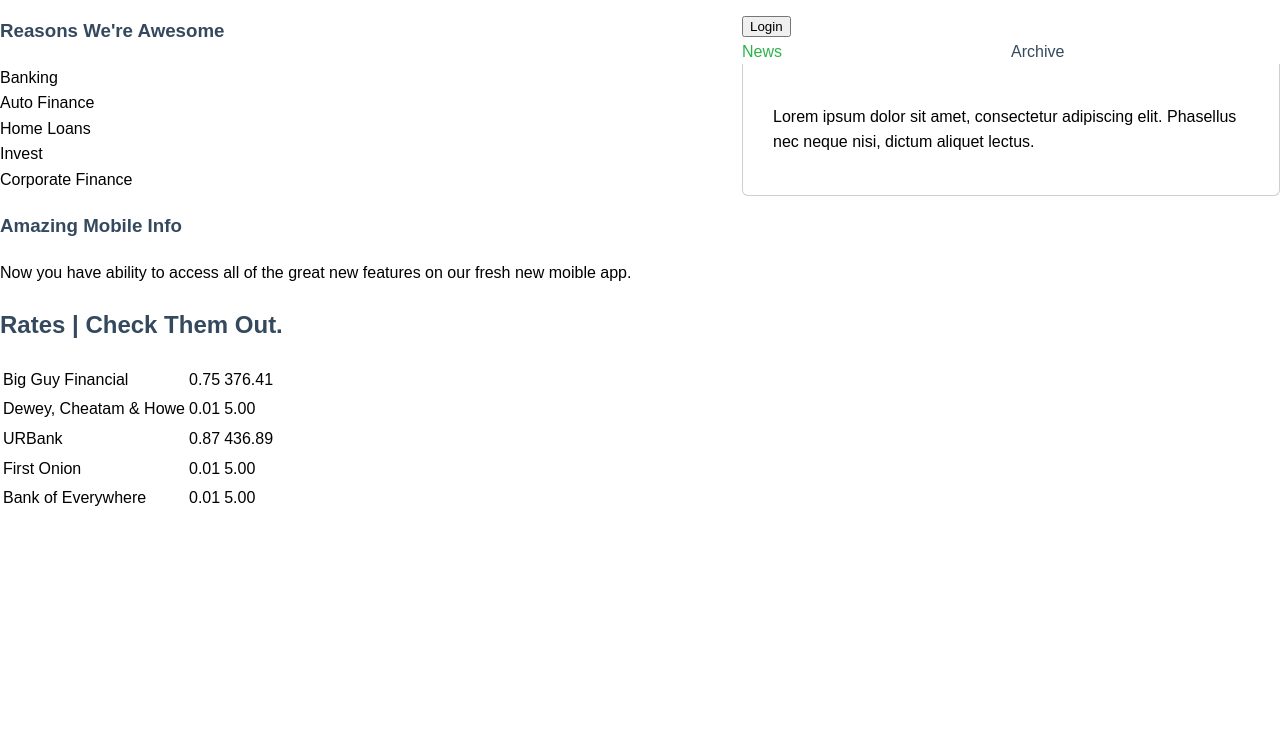
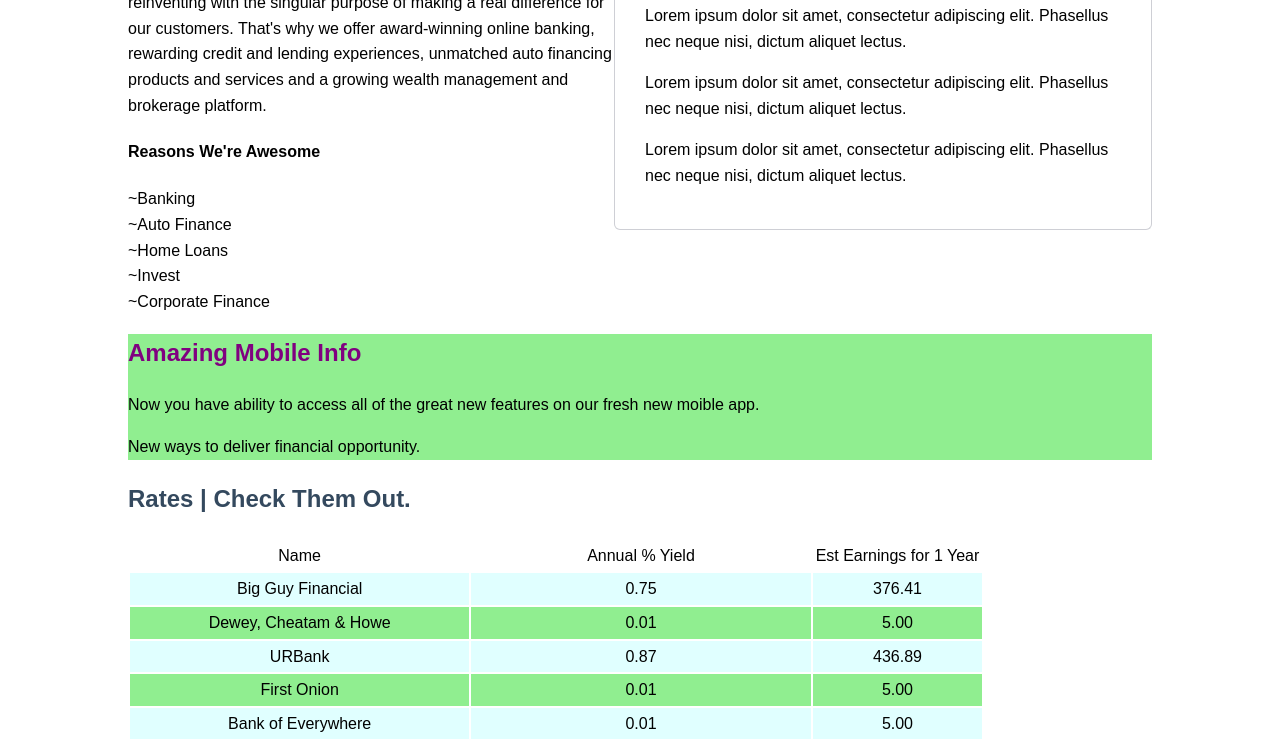
Before and after one commit to hamerjjh/allychallenge, a plain HTML site: page index.html in a window 1280 px wide. Shown: the part 281-1022 px from the top of the page. Before the commit the page ends 800 px from the top, so only its background shows below. Drawn offline with nearby package versions, Linux system fonts and the light colour scheme.

Commit message:
created css and changed colors and fonts along with added table for rates

```diff
--- a/ally.js
+++ b/ally.js
@@ -12,7 +12,7 @@ $('.tabs-nav a').on('click', function(event){
   $($(this).attr('href')).show();
 });
 
-// Show Sign in Model
+// Show Sign in Modal
 $('.modal-toggle').on('click', function(e) {
     e.preventDefault();
     $('.modal').toggleClass('is-visible');
--- a/index.html
+++ b/index.html
@@ -17,9 +17,6 @@
 <body>
     <section class="wrapper">
         <h1>Best Bank Ever!</h1>
-        <h4>Our Vision</h4>
-        <p>Our commitment to our customers has been at the core of who we are for nearly 100 years. We're committed to constantly creating and reinventing with the singular purpose of making a real difference for our customers. That's why we offer award-winning online banking, rewarding credit and lending experiences, unmatched auto financing products and services and a growing wealth management and brokerage platform.</p>
-
         <div class="tabs">
                 <button class="modal-toggle">Login</button>
 
@@ -50,36 +47,46 @@
                 <div class="tabs-stage">
                   <div id="tab-1">
                     <p>Lorem ipsum dolor sit amet, consectetur adipiscing elit. Phasellus nec neque nisi, dictum aliquet lectus.</p>
+                    <p>Lorem ipsum dolor sit amet, consectetur adipiscing elit. Phasellus nec neque nisi, dictum aliquet lectus.</p>
+                    <p>Lorem ipsum dolor sit amet, consectetur adipiscing elit. Phasellus nec neque nisi, dictum aliquet lectus.</p>
                   </div>
                   <div id="tab-2">
                     <p>Phasellus pharetra aliquet viverra. Donec scelerisque tincidunt diam, eu fringilla urna auctor at.</p>
                   </div>
                 </div>
             </div>
+        <h4>Our Vision</h4>
+        <p>Our commitment to our customers has been at the core of who we are for nearly 100 years. We're committed to constantly creating and reinventing with the singular purpose of making a real difference for our customers. That's why we offer award-winning online banking, rewarding credit and lending experiences, unmatched auto financing products and services and a growing wealth management and brokerage platform.</p>
 
 
-        <h3>Reasons We're Awesome</h3>
-        <ul>
-            <li>Banking</li>
-            <li>Auto Finance</li>
-            <li>Home Loans</li>
-            <li>Invest</li>
-            <li>Corporate Finance</li>
-        </ul>
+        <div>
+            <h4>Reasons We're Awesome</h4>
+                <ul>
+                    <li>~Banking</li>
+                    <li>~Auto Finance</li>
+                    <li>~Home Loans</li>
+                    <li>~Invest</li>
+                    <li>~Corporate Finance</li>
+                </ul>
+        </div>
 
-        <h3>Amazing Mobile Info</h3>
+
+    <div class="mobileinfo">
+        <h1>Amazing Mobile Info</h1>
 
         <p>Now you have ability to access all of the great new features on our fresh new moible app.</p>
-
+        <p>New ways to deliver financial opportunity.</p>
+     </div>
         <h2>Rates | Check Them Out.</h2>
         <div>
         <table>
                 <tbody>
-                    <tr><td>Big Guy Financial</td><td>0.75</td><td>376.41</td></tr>
-                    <tr><td>Dewey, Cheatam & Howe</td><td>0.01</td><td>5.00</td></tr>
-                    <tr><td>URBank</td><td>0.87</td><td>436.89</td></tr>
-                    <tr><td>First Onion</td><td>0.01</td><td>5.00</td></tr>
-                    <tr><td>Bank of Everywhere</td><td>0.01</td><td>5.00</td></tr>
+                    <tr><td>Name</td><td>Annual % Yield</td><td>Est Earnings for 1 Year</td></tr>
+                    <tr class="row1"><td>Big Guy Financial</td><td>0.75</td><td>376.41</td></tr>
+                    <tr class="row2"><td>Dewey, Cheatam & Howe</td><td>0.01</td><td>5.00</td></tr>
+                    <tr class="row1"><td>URBank</td><td>0.87</td><td>436.89</td></tr>
+                    <tr class="row2"><td>First Onion</td><td>0.01</td><td>5.00</td></tr>
+                    <tr class="row1"><td>Bank of Everywhere</td><td>0.01</td><td>5.00</td></tr>
                 </tbody>
             </table>
         </div>
--- a/style.css
+++ b/style.css
@@ -4,12 +4,20 @@ body {
 	margin: 0;
 	min-height: 100vh;
 }
+.wrapper {
+    margin-top: 3%;
+    margin-left: 10%;
+    margin-right: 10%;
+}
 ul {
   margin: 0;
   padding: 0;
-  list-style: none;
+list-style: none;
 }
 
+h1{
+    color: purple;
+}
 
 h2,
 h3,
@@ -23,11 +31,13 @@ a {
 
 .logo {
 	margin: 0;
-	font-size: 1.45em;
+    font-size: 1.45em;
+
 }
 
 .main-nav {
 	margin-top: 5px;
+    list-style: none;
 
 }
 .logo a,
@@ -35,11 +45,13 @@ a {
 	padding: 10px 15px;
 	text-transform: uppercase;
 	text-align: center;
-	display: block;
+    display: block;
+
+
 }
 
 .main-nav a {
-	color: #34495e;
+	color: white;
 	font-size: .99em;
 }
 
@@ -47,36 +59,65 @@ a {
 	color: #718daa;
 }
 
+.modal-toggle{
+    background: purple;
+    color: white;
+}
 
+.mobileinfo{
+    background-color: lightgreen;
+}
 
 .header {
 	padding-top: .5em;
 	padding-bottom: .5em;
 	border: 1px solid #a2a2a2;
-	background-color: #f4f4f4;
+    background-color: lightblue;
 	-webkit-box-shadow: 0px 0px 14px 0px rgba(0,0,0,0.75);
 	-moz-box-shadow: 0px 0px 14px 0px rgba(0,0,0,0.75);
 	box-shadow: 0px 0px 14px 0px rgba(0,0,0,0.75);
 	-webkit-border-radius: 5px;
 	-moz-border-radius: 5px;
-	border-radius: 5px;
+    border-radius: 5px;
+
 }
 
 .tabs {
     max-width: 538px;
     float: right;
+
   }
   .tabs-nav li {
     float: left;
     width: 50%;
+
+
   }
   .tabs-nav li:first-child a {
     border-right: 0;
     border-top-left-radius: 6px;
+    background: #eaeaed;
+    border: 1px solid #cecfd5;
+    color: #0087cc;
+    display: block;
+    font-weight: 600;
+    padding: 10px 0;
+    text-align: center;
+    text-decoration: none;
+
   }
   .tabs-nav li:last-child a {
     border-top-right-radius: 6px;
+    background: #eaeaed;
+    border: 1px solid #cecfd5;
+    color: #0087cc;
+    display: block;
+    font-weight: 600;
+    padding: 10px 0;
+    text-align: center;
+    text-decoration: none;
   }
+
 
   a:hover {
     color: #ff7b29;
@@ -196,6 +237,26 @@ img {
     float: right;
 }
 
+table {
+    text-align: center;
+    display: block;
+    align-content: center;
+
+
+}
+td {
+    border: 1px  black;
+    align-content: center;
+    padding: 3px;
+    width: 40%;
+}
+.row1{
+    background-color: lightcyan;
+}
+.row2{
+    background-color: lightgreen;
+}
+
 
 /* =================================
   Media Queries
```
Also changed, not shown: 1 other file.
